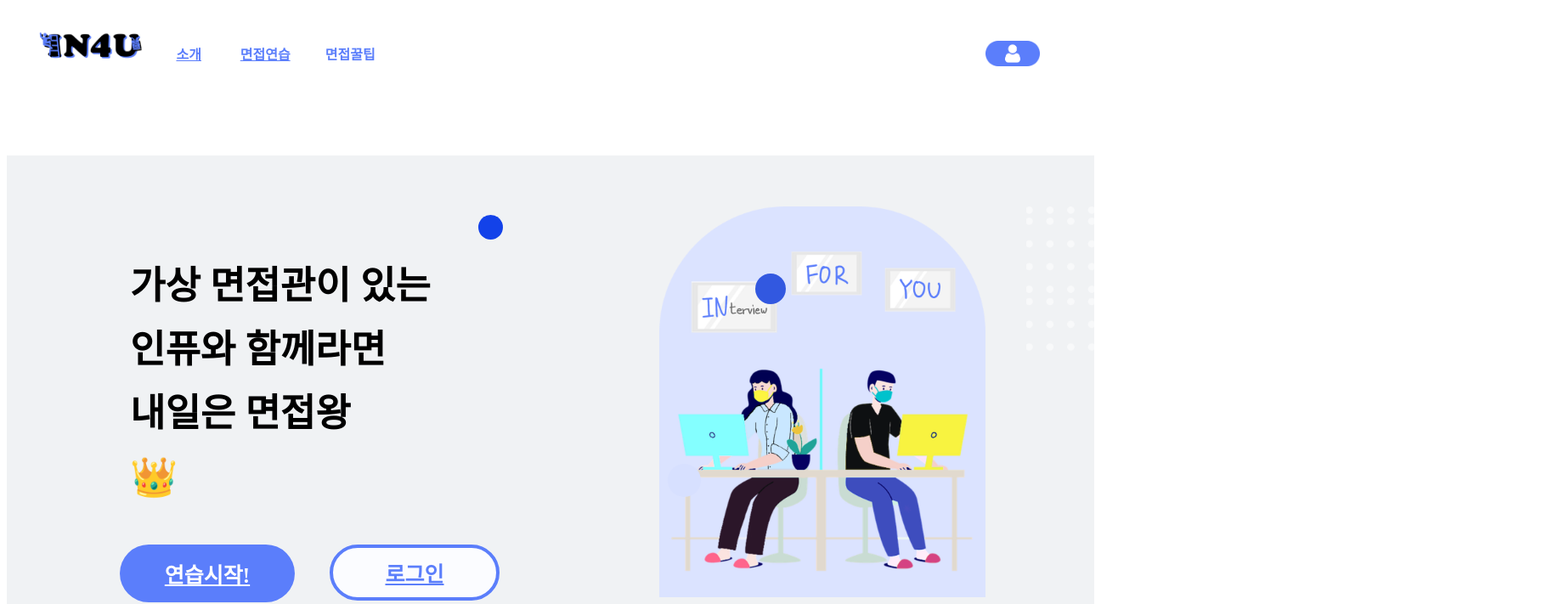
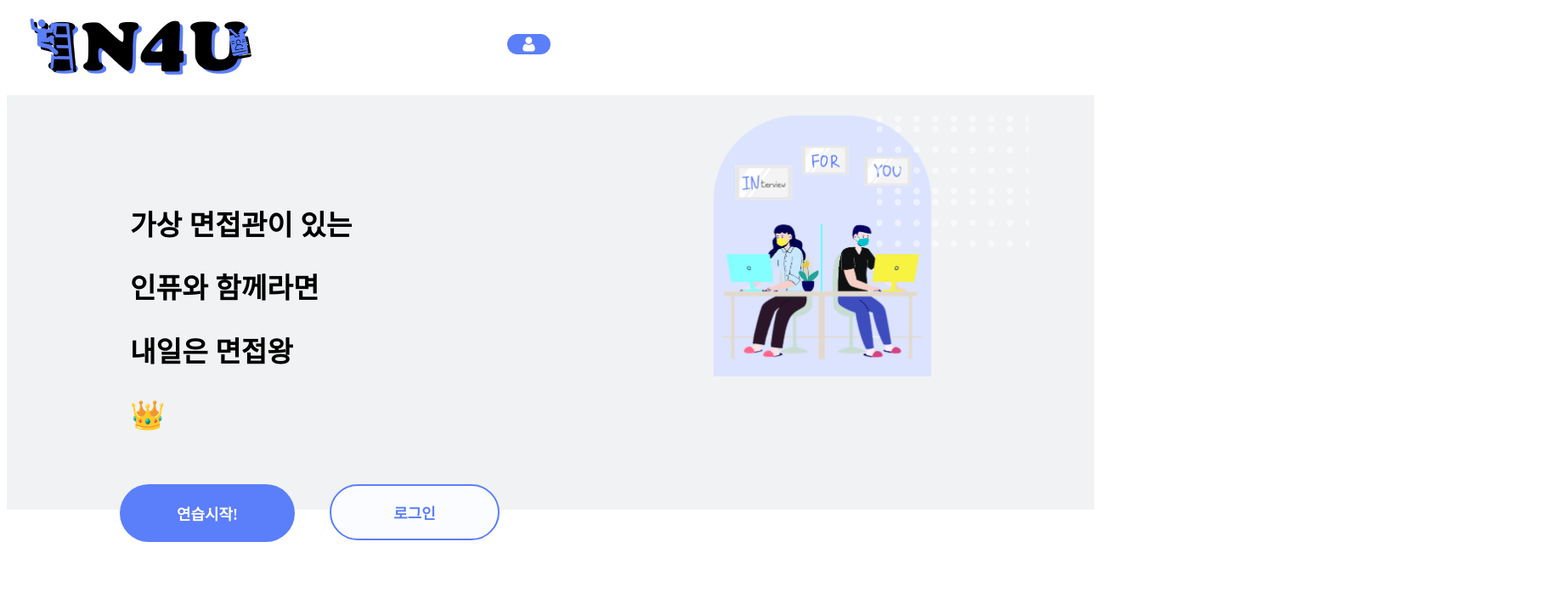
Before and after one commit to kookmin-sw/capstone-2022-15, a React (Create React App) app in the folder src/front/: page / in a window 1280 px wide. Shown: the top 711 px of the page at 85% size, 1828 px wide, since content can reach past the window. Built offline with nearby package versions, Linux system fonts and the light colour scheme.

Commit message:
Header, Top 사이즈 수정 (미완)

```diff
--- a/src/front/src/pages/HomePage/Home.css
+++ b/src/front/src/pages/HomePage/Home.css
@@ -1,5 +1,6 @@
 /* eslint-disable */
 /*-----------------메인 페이지-----------------*/
+html { font-size: 62.5%; }
 .App {
     /* 메인 */
     position: relative;
@@ -7,45 +8,42 @@
     height: 100vh;
 }
 /*---------------------------------Header-------------------------------*/
-.App-header {
+.Header {
     position: absolute;
     width: 100vw;
-    height: 15vh;
-    left: 0px;
+    height: auto;
+    background-color: #ffffff;
+    display: flex;
+
+    align-items: center;
+    padding: 1rem;
 }
-.App-logo {
-    position: absolute;
-    width: 12vw;
-    top: 3vh;
-    left: 2vw;
+.Logo {
+    /* position: relative; */
+    width: 13vw;
+    margin-left: 5vw;
     cursor: pointer;
+    padding-right: 3vw;
 }
+
 .BT-navi{
     font-family: Montserrat;
-    font-style: normal;
     font-weight: bold;
-    font-size: 16px;
+    font-size: 1.2vw;
+    text-decoration-line: none;
+    color: #56565c;
+    cursor: pointer;
+    padding-right: 3vw;
+}
+.BT-navi:hover{
     color: #5B7EFB;
+}
 
-    display: flex;
-    flex-direction: row;
-    justify-content: center;
-    align-items: center;
-    padding: 3px;
-
-    position: absolute;
-
-    width: 8vw;
-    top:5vh;
-
-    cursor: pointer;
-
-}
 .BT-mypage{
     position: absolute;
-    width: 5vw;
-    left: 90vw;
-    top: 5vh;
+    float:right;
+    width: 4vw;
+    top: 4vh;
     cursor: pointer;
 }
 
@@ -53,9 +51,9 @@
 .FR-top{
     position: absolute;
     width: 100vw;
-    height: 600px;
+    height: 61vh;
     left: 0px;
-    top: 175px;
+    top: 13vh;
     background: #F0F2F4;
 }
 .top-txt{
@@ -64,16 +62,22 @@
     font-family: Montserrat;
     font-style: normal;
     font-weight: bold;
-    font-size: 45px;
-    line-height: 75px;
+    font-size: 2.6vw;
+    line-height: 9.3vh;
     color: #000000;
+
+    /* width: auto;  */
+    width: 19vw;
+    left: 6.5vw;
+    top: 9vh;
 }
 .BT-start{
     font-family: Montserrat;
     font-style: normal;
     font-weight: bold;
-    font-size: 25px;
+    font-size: 1.4vw;
     color: #ffffff;
+    text-decoration-line: none;
 
     display: flex;
     flex-direction: row;
@@ -87,12 +91,16 @@
 
     cursor: pointer;
 }
+.BT-start:hover{
+    background:  #ff85a1;
+}
 .BT-login{
     font-family: Montserrat;
     font-style: normal;
     font-weight: bold;
-    font-size: 25px;
+    font-size: 1.4vw;
     color: #5B7EFB;
+    text-decoration-line: none;
 
     display: flex;
     flex-direction: row;
@@ -100,66 +108,58 @@
     align-items: center;
     padding: 3;
 
-    position: absolute;
     background: #FBFCFF;
-    border: 4px solid #5B7EFB;
+    border: 0.2vw solid #5B7EFB;
     box-sizing: border-box;
     border-radius: 45px;
 
+    position: absolute;
     cursor: pointer;
+}
+.BT-login:hover{
+    color: #ff85a1;
+    border: 0.2vw solid #ff85a1;
 }
 .img-main{
     position: absolute;
-    width: 30vw;
+    width: 20vw;
+    left: 65vw;
+    top: 3vh;
+}
+.img-circle1{
+    position: absolute;
+    width: 1.6vw;
+    left: 45vw;
+    top: 27px;
+}
+.img-circle2{
+    position: absolute;
+    width: 3vw;
+    left: 51vw;
+    top: 23vh;
+}
+.img-circle3{
+    position: absolute;
+    width: 2vw;
     left: 60vw;
-    top: 60px;
+    top: 37vh;
 }
-.circle1{
+.img-circle4{
     position: absolute;
-    width: 29px;
-    height: 29px;
-    left: 555px;
-    top: 70px;
-    border-radius: 45px;
-    background: #1342E9;
-}
-.circle2{
-    position: absolute;
-    width: 60px;
-    left: 622px;
-    top: 214px;
-    border-radius: 45px;
-    background: #9CB0F8;
-}
-.circle3{
-    position: absolute;
-    width: 39px;
-    height: 39px;
-    left: 778px;
-    top: 362.5px;
-    border-radius: 45px;
-    background: #D7E0FF;
-}
-.circle4{
-    position: absolute;
-    width: 36px;
-    height: 36px;
-    left: 881px;
-    top: 139px;
-    border-radius: 45px;
-    background: #3258E0;
+    width: 2vw;
+    left: 64vw;
+    top: 11vh;
 }
 .img-dots{
     position: absolute;
-    width: 200px;
-    height: 170px;
-    left: 1200px;
-    top: 60px;
+    width: 14vw;
+    left: 80vw;
+    top: 3vh;
 }
 /*--------------------------------- middle -------------------------------*/
 .FR-middle{
     position: absolute;
-    width: "100%";
+    width: 100vw;
     height: 758px;
     left: 0px;
     top: 900px;
@@ -212,7 +212,7 @@
 /*--------------------------------- bottom -------------------------------*/
 .FR-bottom{
     position: absolute;
-    width: 1512px;
+    width: 100vw;
     height: 725px;
     left: 0px;
     top: 1450px;
@@ -266,7 +266,7 @@
 /*--------------------------------- footer -------------------------------*/
 .FR-footer-pink{
     position: absolute;
-    width: 1820px;
+    width: 100vw;
     height: 600px;
     left: 0px;
     top: 2050px;
```
